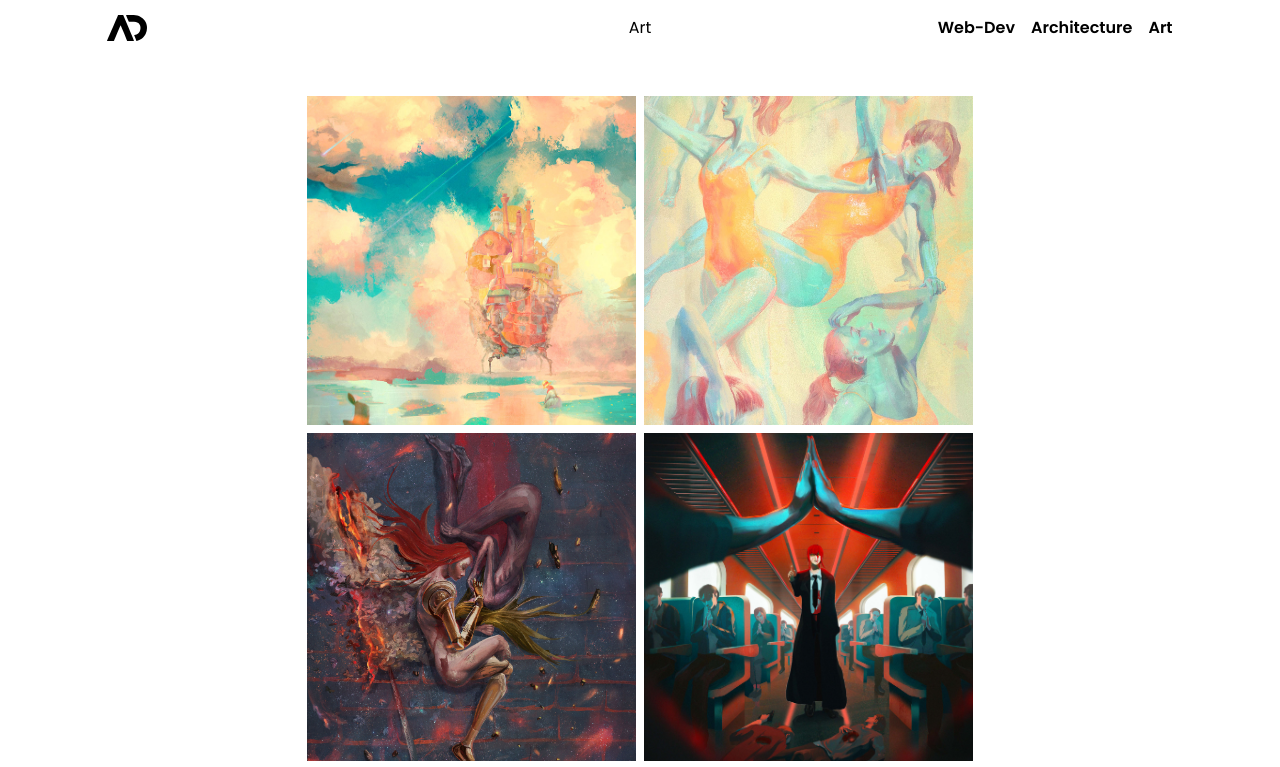
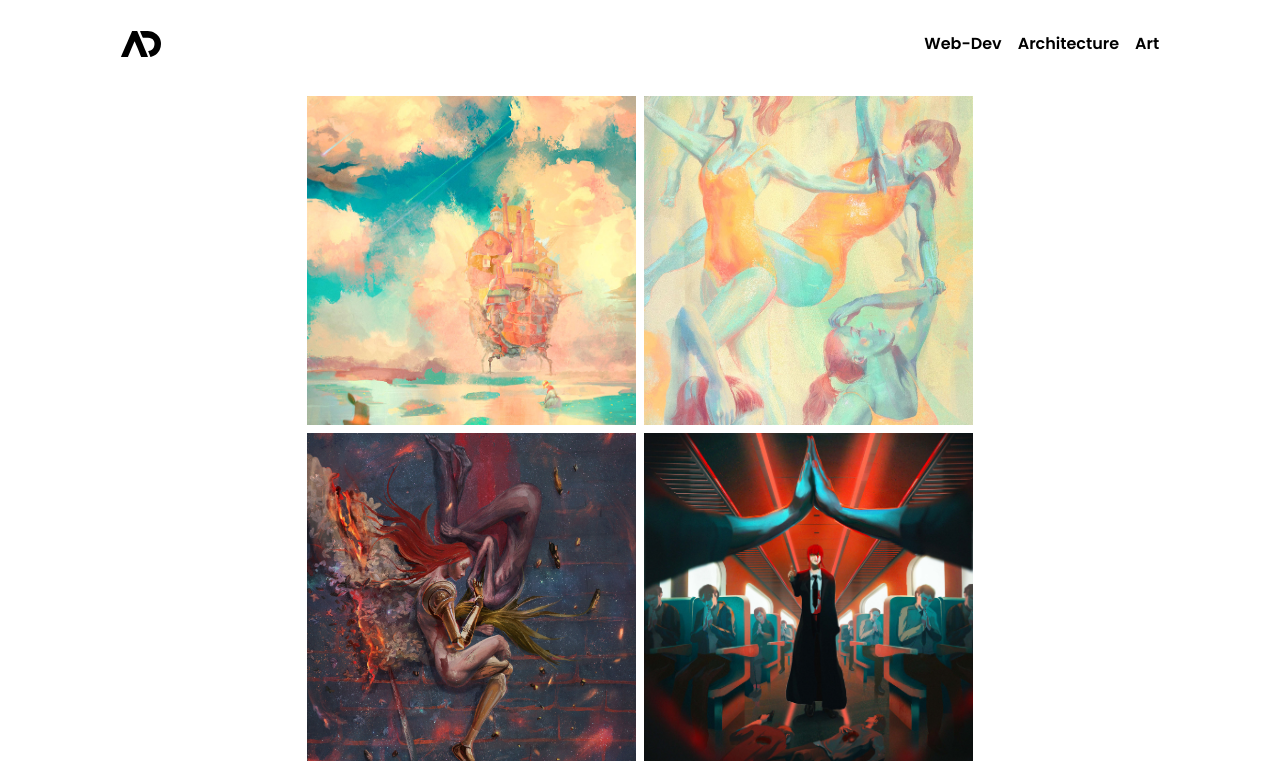
Before and after one commit to AndrewCDang/AndrewDangWebsite2, a Next.js app: page /Art in a window 1280 px wide. Shown: the top 767 px of the page. Built offline with nearby package versions, Linux system fonts and the light colour scheme.

Commit message:
added navbar animation, disppearing on scrolldown, added new video for exhbiits app, minor ui adjustments for spacing between subtitles

```diff
--- a/src/app/(components)/(home)/(webPortfolio)/assets/exhibitsVideo.tsx
+++ b/src/app/(components)/(home)/(webPortfolio)/assets/exhibitsVideo.tsx
@@ -18,7 +18,7 @@ function ExhibitsVideo() {
                     playsInline
                 >
                     <source
-                        src={"/homepage/exhibits_video.mp4"}
+                        src={"/homepage/exhibits_video_3.mp4"}
                         type="video/mp4"
                     />
                     Your browser does not support the video tag.
--- a/src/app/(components)/(home)/(webPortfolio)/webPortfolio.module.scss
+++ b/src/app/(components)/(home)/(webPortfolio)/webPortfolio.module.scss
@@ -170,6 +170,12 @@
 }
 .projectName {
     filter: drop-shadow(0px 0px 16px rgba($col-white, 0.5));
+    margin-bottom: 0.5rem;
+}
+.subtitles {
+    display: flex;
+    flex-direction: column;
+    gap: 0.5rem;
 }
 .portfolioImageContainer {
     display: flex;
--- /dev/null
+++ b/src/app/(components)/(nav)/navContainer.module.scss
@@ -0,0 +1,7 @@
+.navBar {
+    padding: 1rem;
+    position: fixed;
+    width: 100%;
+    transition: all 0.3s ease-in-out;
+    z-index: 100;
+}
--- a/src/app/layout.tsx
+++ b/src/app/layout.tsx
@@ -1,6 +1,7 @@
 import type { Metadata } from "next";
 import { Poppins } from "next/font/google";
 import "./styles/globals.scss";
+import NavBar from "./navContainer";
 import Nav from "./nav";
 
 const poppins = Poppins({
@@ -22,7 +23,9 @@ export default function RootLayout({
     return (
         <html lang="en">
             <body className={`${poppins.className}  mainLayout`}>
-                <Nav />
+                <NavBar>
+                    <Nav />
+                </NavBar>
                 {children}
             </body>
         </html>
--- a/src/app/nav.tsx
+++ b/src/app/nav.tsx
@@ -56,44 +56,14 @@ function Nav() {
         };
     });
 
-    // Params
-    const path = usePathname();
-    const [pathName, setPathName] = useState<string>("");
-
-    const [scope, animate] = useAnimate();
-
-    const resetAnimation = async () => {
-        await animate("p", { y: 0 });
-    };
-
-    const constHandleAnimate = async (path: string) => {
-        await animate("p", { y: -100 });
-
-        setPathName(path.slice(1));
-        await resetAnimation();
-    };
-
-    useEffect(() => {
-        constHandleAnimate(path);
-    }, [path]);
-
     return (
-        <nav className={styles.navBar}>
+        <section className={styles.navBar}>
             <section>
                 <Link href={"/"}>
                     <div className={styles.logo}>
                         <Logo />
                     </div>
                 </Link>
-                <div ref={scope}>
-                    <motion.p
-                        className={styles.title}
-                        animate={{ opacity: 1 }}
-                        initial={{ opacity: 0 }}
-                    >
-                        {pathName}
-                    </motion.p>
-                </div>
                 <section className={styles.sectionContent}>
                     <div>
                         <Link href={"/"}>
@@ -151,7 +121,7 @@ function Nav() {
                     </div>
                 </motion.aside>
             </section>
-        </nav>
+        </section>
     );
 }
 
--- /dev/null
+++ b/src/app/navContainer.tsx
@@ -0,0 +1,45 @@
+"use client";
+import React, { useEffect, useState } from "react";
+import style from "./(components)/(nav)/navContainer.module.scss";
+import { motion } from "framer-motion";
+
+const NavBar = ({ children }: { children: React.ReactNode }) => {
+    const [isVisible, setIsVisible] = useState(true);
+    const [lastScrollY, setLastScrollY] = useState(0);
+
+    const controlNavbar = () => {
+        // Get current scroll position
+        const currentScrollY = window.scrollY;
+
+        // Check if the user is scrolling down or up
+        if (currentScrollY > lastScrollY) {
+            setIsVisible(false); // Hide navbar when scrolling down
+        } else {
+            setIsVisible(true); // Show navbar when scrolling up
+        }
+
+        // Update last scroll position
+        setLastScrollY(currentScrollY);
+    };
+
+    useEffect(() => {
+        // Add scroll event listener
+        window.addEventListener("scroll", controlNavbar);
+
+        // Clean up event listener on unmount
+        return () => {
+            window.removeEventListener("scroll", controlNavbar);
+        };
+    }, [lastScrollY]);
+
+    return (
+        <motion.nav
+            style={{ opacity: isVisible ? 1 : 0, y: isVisible ? 0 : "-100%" }}
+            className={style.navBar}
+        >
+            {children}
+        </motion.nav>
+    );
+};
+
+export default NavBar;
--- a/src/app/styles/nav.module.scss
+++ b/src/app/styles/nav.module.scss
@@ -6,7 +6,6 @@
     @include gridBox;
     width: 100%;
     max-width: unset;
-    position: fixed;
     z-index: 100;
     & > section {
         grid-column: 2/-2;
@@ -33,6 +32,7 @@
 .sectionContent {
     z-index: 20;
     display: flex;
+    grid-column: span 2;
     justify-content: flex-end;
     & > div {
         display: flex;
```
Also changed, not shown: src/app/(components)/(home)/(webPortfolio)/webPortfolio.tsx (+20 -12 lines), 1 other file (tests, documents, lock files or other folders).
